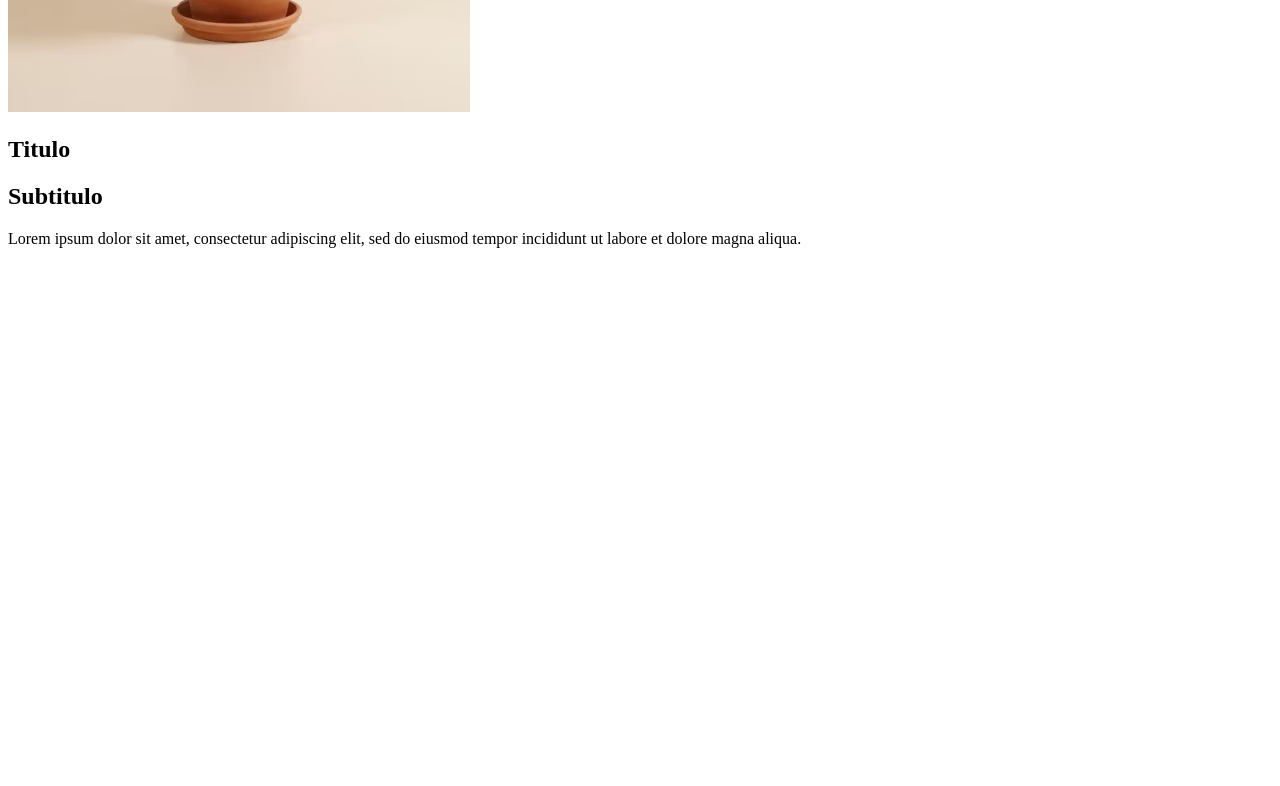
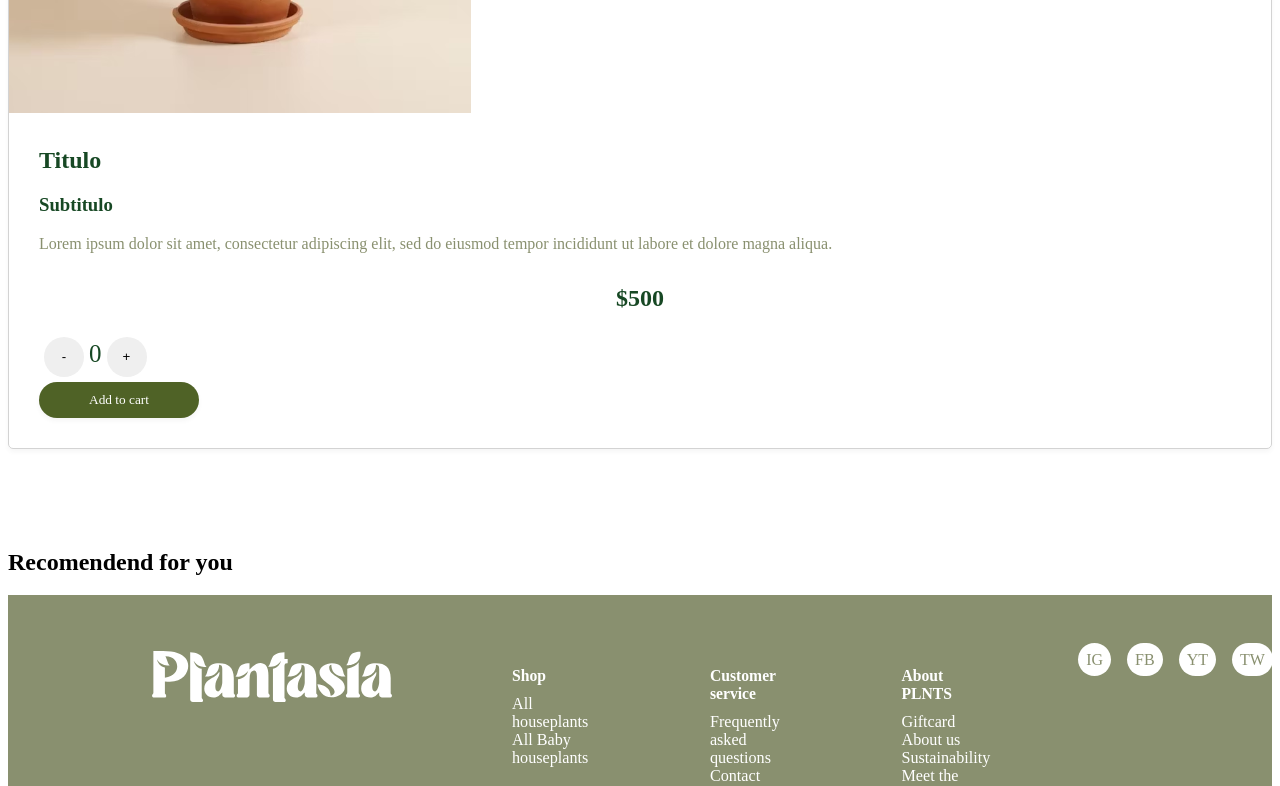
Before and after one commit to Plantasia-HackAcademy/plantasia_frontpages, a React app: page /product in a window 1280 px wide. Shown: the part 540-1326 px from the top of the page. Before the commit the page ends 804 px from the top, so only its background shows below. Built offline with nearby package versions, Linux system fonts and the light colour scheme; the HTML template or start-up script is replaced by a standard one.

Commit message:
ProductPage primera seccion terminada

```diff
--- a/src/css/Navbar.css
+++ b/src/css/Navbar.css
@@ -3,7 +3,7 @@
   font-size: 1.4rem;
 }
 .navbar-text {
-  color: var(--mediumgreen);
+  color: var(--darkgreen);
   font-family: "Galadali";
   font-size: 20px;
 }
--- /dev/null
+++ b/src/css/ProductPage.css
@@ -0,0 +1,110 @@
+@media (min-width: 992px) and (max-width: 1200px) {
+  .product-body-content {
+    display: flex;
+    flex-direction: column;
+  }
+}
+@media (min-width: 768px) and (max-width: 992px) {
+  .product-body-content {
+    display: flex;
+    flex-direction: column;
+  }
+}
+@media (min-width: 577px) and (max-width: 768px) {
+  .product-body-content {
+    display: flex;
+    flex-direction: column;
+  }
+}
+@media (min-width: 350px) and (max-width: 576px) {
+  .product-body-content {
+    display: flex;
+    flex-direction: column;
+  }
+}
+.product-body {
+  color: var(--darkgreen);
+  font-family: "Galadali";
+}
+
+.product-body-content {
+  border-radius: 5px;
+  border: 1px solid lightgrey;
+  box-shadow: rgba(0, 0, 0, 0.04) 0px 3px 5px;
+  margin-bottom: 100px;
+  width: auto;
+}
+
+.product-body-content-text {
+  margin: 30px;
+}
+
+.product-body-content-text h2 {
+  display: flex;
+  justify-content: center;
+  margin-top: 1rem;
+}
+
+.product-body-goback {
+  text-decoration: none;
+  color: var(--lightgreen);
+}
+
+.product-body-goback:hover {
+  color: #000;
+  text-decoration: underline;
+  transition: 0.3s ease;
+}
+
+.product-body-content-text-pharagraph {
+  color: var(--lightgreen);
+  font-family: "Proxima Nova";
+}
+
+.product-body-content-text-icons {
+  display: flex;
+  justify-content: space-around;
+  color: var(--lightgreen);
+  font-size: 4rem;
+}
+.counter-container-counterbutton {
+  border: none;
+  border-radius: 30px;
+  width: 40px;
+  height: 40px;
+  margin: 5px;
+}
+.counter-container-counterbutton:hover {
+  background-color: var(--lightgreen);
+  transition: 0.3s ease;
+}
+.counter-container-counterbutton:active {
+  background-color: var(--mediumgreen);
+  transition: 0.3s ease;
+}
+
+.counter-container {
+  color: var(--darkgreen);
+  font-size: 25px;
+}
+
+.product-submitbutton {
+  border: none;
+  padding: 10px;
+  padding-left: 50px;
+  padding-right: 50px;
+  border-radius: 20px;
+  font-family: "Proxima Nova";
+  background-color: var(--mediumgreen);
+  color: white;
+  box-shadow: rgba(0, 0, 0, 0.04) 0px 3px 5px;
+}
+.product-submitbutton:hover {
+  box-shadow: rgba(50, 50, 93, 0.25) 0px 6px 12px -2px, rgba(0, 0, 0, 0.3) 0px 3px 7px -3px;
+  transition: 0.3s ease;
+}
+.product-submitbutton:active {
+  box-shadow: rgba(50, 50, 93, 0.25) 0px 30px 60px -12px inset,
+    rgba(0, 0, 0, 0.3) 0px 18px 36px -18px inset;
+  transition: 0.3s ease;
+}
--- a/src/pages/ProductPage.jsx
+++ b/src/pages/ProductPage.jsx
@@ -1,25 +1,61 @@
 import Navbar from "../components/Navbar";
+import Footer from "../components/Footer";
+import "../css/ProductPage.css";
+
+import { useState } from "react";
 
 function ProductPage() {
+  const [count, setCount] = useState(0);
+
+  const handleIncrement = () => setCount(count + 1);
+  const handleDecrement = () => setCount(count > 0 ? count - 1 : 0);
+
   return (
     <>
       <Navbar />
       <div className="container">
-        <section className="product-body  mt-5">
+        <section className="product-body  mt-5 ">
           <b>Volver al listado</b>
-          <div className="d-flex">
-            <img src="../../images/Product.svg" alt="Product" />
-            <div>
+          <div className="d-flex product-body-content">
+            <img src="/images/Product.svg" alt="Product" />
+            <div className="product-body-content-text">
               <h1>Titulo</h1>
-              <h2>Subtitulo</h2>
-              <p>
+              <h3>Subtitulo</h3>
+              <p className="product-body-content-text-pharagraph border-bottom pb-4">
                 Lorem ipsum dolor sit amet, consectetur adipiscing elit, sed do eiusmod tempor
-                incididunt ut labore et dolore magna aliqua.{" "}
+                incididunt ut labore et dolore magna aliqua.
               </p>
+              <div className="product-body-content-text-icons border-bottom pb-3">
+                <i className="bi bi-droplet"></i>
+                <i className="bi bi-feather"></i>
+                <i className="bi bi-tree"></i>
+                <i className="bi bi-brightness-high"></i>
+              </div>
+              <h2>$500</h2>
+              <div className="counter-container text-center mt-2">
+                <button className="counter-container-counterbutton" onClick={handleDecrement}>
+                  -
+                </button>
+                <span className="counter-value">{count}</span>
+                <button className="counter-container-counterbutton" onClick={handleIncrement}>
+                  +
+                </button>
+              </div>
+              <div className="d-flex justify-content-center m-4">
+                <button className="product-submitbutton">
+                  Add to cart <i className="bi bi-cart-fill"></i>
+                </button>
+              </div>
             </div>
           </div>
         </section>
+        <section className="recomended">
+          <h1>Recomendend for you</h1>
+          <div></div>
+        </section>
       </div>
+
+      <Footer />
     </>
   );
 }
```
Also changed, not shown: src/App.jsx (+4 -4 lines).
